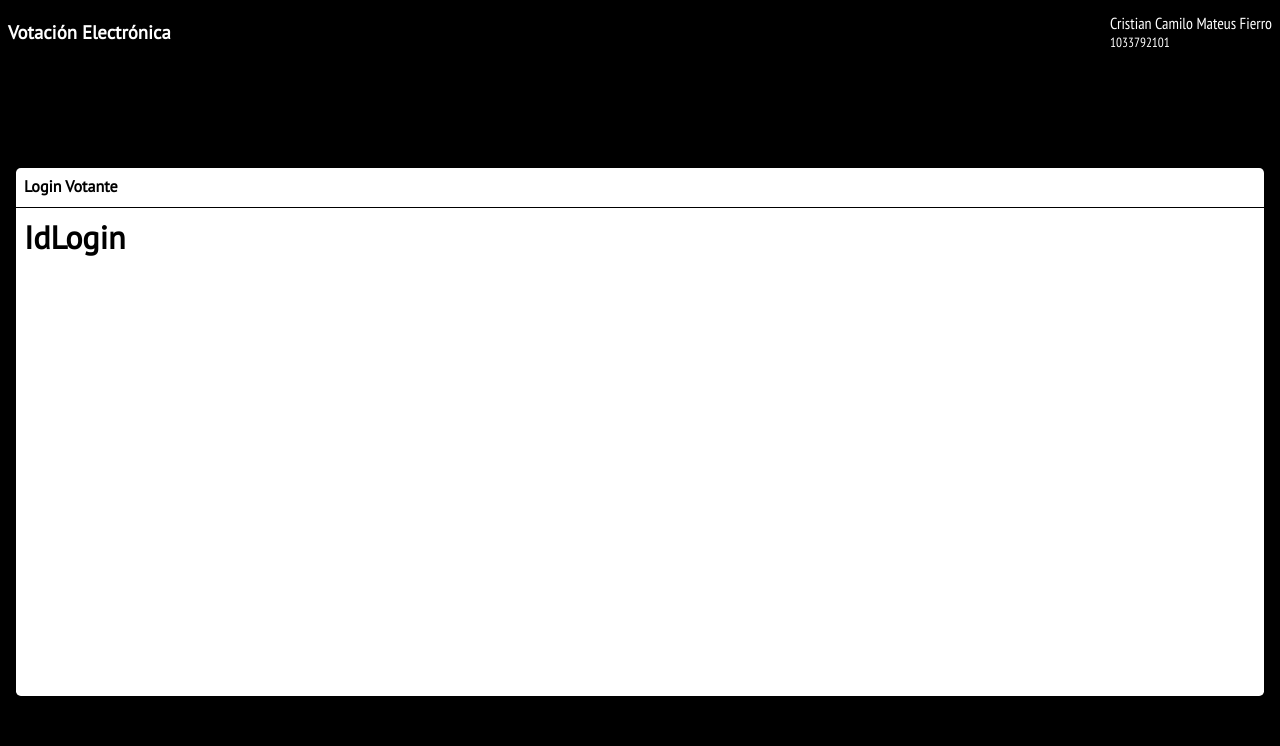
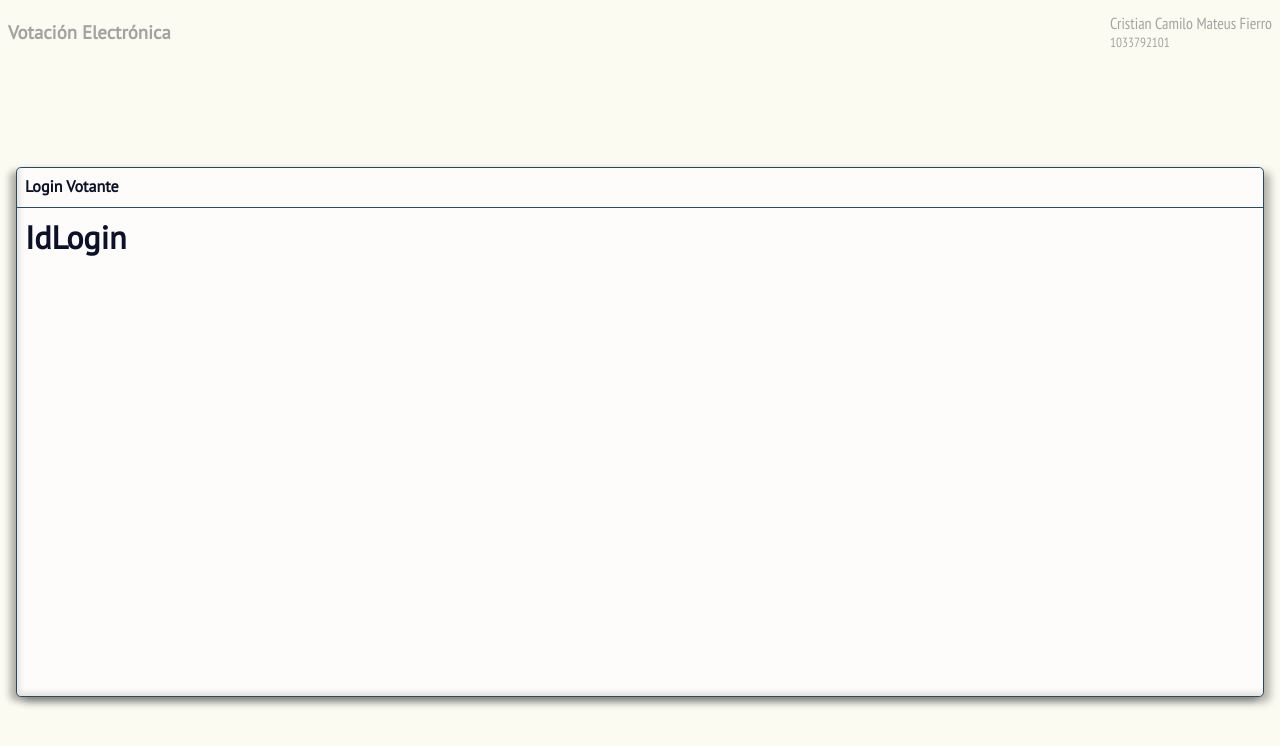
Before and after one commit to FelipeG23/VotacionElectronico, a React app in the folder FrontEnd/: page /idSignIn in a window 1280 px wide. Shown: the top 746 px of the page. Built offline with nearby package versions, Linux system fonts and the light colour scheme.

Commit message:
Colores establecidos Front

```diff
--- a/FrontEnd/src/modules/Administration/CandidateAdmin/CandidateAdmin.js
+++ b/FrontEnd/src/modules/Administration/CandidateAdmin/CandidateAdmin.js
@@ -1,10 +1,10 @@
-import React from 'react'
+import React, { Fragment } from 'react'
 
 const CandidateAdmin = () => {
     return (
-        <div>
+        <Fragment>
             <h1>Candidate Admin</h1>
-        </div>
+        </Fragment>
     )
 }
 
--- a/FrontEnd/src/modules/Administration/ElectionAdmin/ElectionAdmin.js
+++ b/FrontEnd/src/modules/Administration/ElectionAdmin/ElectionAdmin.js
@@ -1,10 +1,10 @@
-import React from 'react'
+import React, { Fragment } from 'react'
 
 const ElectionAdmin = () => {
     return (
-        <div>
+        <Fragment>
             <h1>Election Admin</h1>
-        </div>
+        </Fragment>
     )
 }
 
--- a/FrontEnd/src/modules/Authentification/IdSignIn/IdSignIn.js
+++ b/FrontEnd/src/modules/Authentification/IdSignIn/IdSignIn.js
@@ -1,10 +1,10 @@
-import React from "react";
+import React, { Fragment } from "react";
 
 const IdLogin = () => {
   return (
-    <div>
+    <Fragment>
       <h1>IdLogin</h1>
-    </div>
+    </Fragment>
   );
 };
 
--- a/FrontEnd/src/modules/Home/Home.js
+++ b/FrontEnd/src/modules/Home/Home.js
@@ -5,7 +5,7 @@ import { Link } from 'react-router-dom'
 const Home = () => {
     return (
         <div>
-            <h1>Home</h1>
+            <h1>Enrutamiento temporal</h1>
             <ul>
                 <li><Link to="/candidateElection">candidateElection</Link></li>
                 <li><Link to="/candidateAdmin">candidateAdmin</Link></li>
--- a/FrontEnd/src/modules/Vote/CandidateElection/CandidateElection.js
+++ b/FrontEnd/src/modules/Vote/CandidateElection/CandidateElection.js
@@ -2,13 +2,13 @@
 import './CandidateElection.scss'
 
 // React
-import React from "react";
+import React, { Fragment } from "react";
 
 const CandidateElection = () => {
   return (
-    <div>
+    <Fragment>
       <h1>Candidate Election</h1>
-    </div>
+    </Fragment>
   );
 };
 
--- a/FrontEnd/src/modules/Vote/ElectionResults/ElectionResults.js
+++ b/FrontEnd/src/modules/Vote/ElectionResults/ElectionResults.js
@@ -1,11 +1,11 @@
 // React
-import React from 'react'
+import React, { Fragment } from 'react'
 
 const ElectionResults = () => {
     return (
-        <div>
+        <Fragment>
             <h1>ElectionResults</h1>
-        </div>
+        </Fragment>
     )
 }
 
--- a/FrontEnd/src/shared/components/ComponentContainer/ComponentContainer.scss
+++ b/FrontEnd/src/shared/components/ComponentContainer/ComponentContainer.scss
@@ -10,18 +10,21 @@
   display: grid;
   grid-template-rows: 2.5em calc(100% - 2.5em);
   overflow: hidden;
+  border: 1px solid $main-border-color;
+  box-shadow: 6px 5px 9px rgba(0, 0, 0, 0.3),
+    3px -4px 5px rgba(0, 0, 0, 0.1) inset, -6px 4px 7px rgba(0, 0, 0, 0.3);
 }
 
 .ComponentContainer__title {
   padding: 0.5em;
-  border-bottom: 1px solid $secondary-text-color;
+  border-bottom: 1px solid $main-border-color;
   display: flex;
   justify-content: space-between;
   overflow: hidden;
 }
 
-.ComponentContainer__component{
-    padding: 0.5em;
-    overflow-y: auto;
-    overflow-x: hidden;
+.ComponentContainer__component {
+  padding: 0.5em;
+  overflow-y: auto;
+  overflow-x: hidden;
 }
--- a/FrontEnd/src/styles/global.scss
+++ b/FrontEnd/src/styles/global.scss
@@ -1,7 +1,8 @@
-$main-background-color: black;
-$main-text-color: white;
-$secondary-background-color: white;
-$secondary-text-color: black;
+$main-background-color: #FBFBF2;
+$main-text-color: #A6A2A2;
+$main-border-color: #284B63;
+$secondary-background-color: #FEFCFB;
+$secondary-text-color: #0A1128;
 $header-background-color: $main-background-color;
 $header-text-color: $main-text-color;
 $card-background-color: $main-background-color;
```
